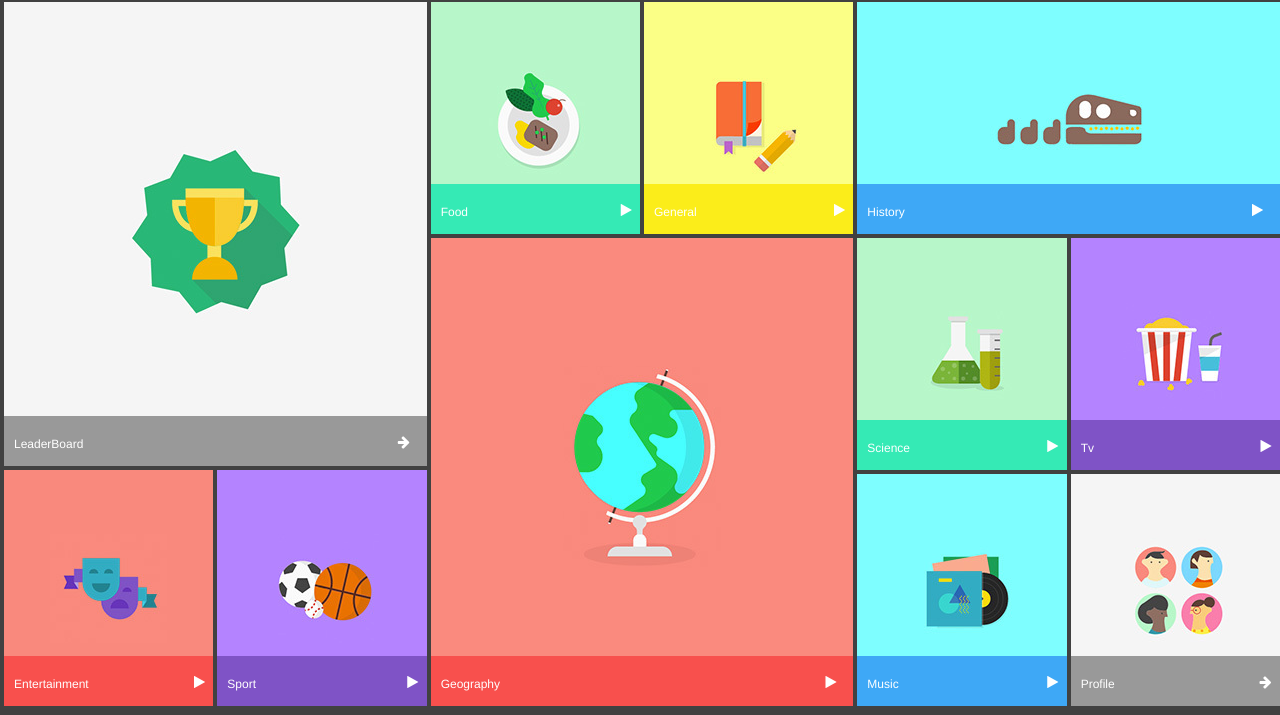
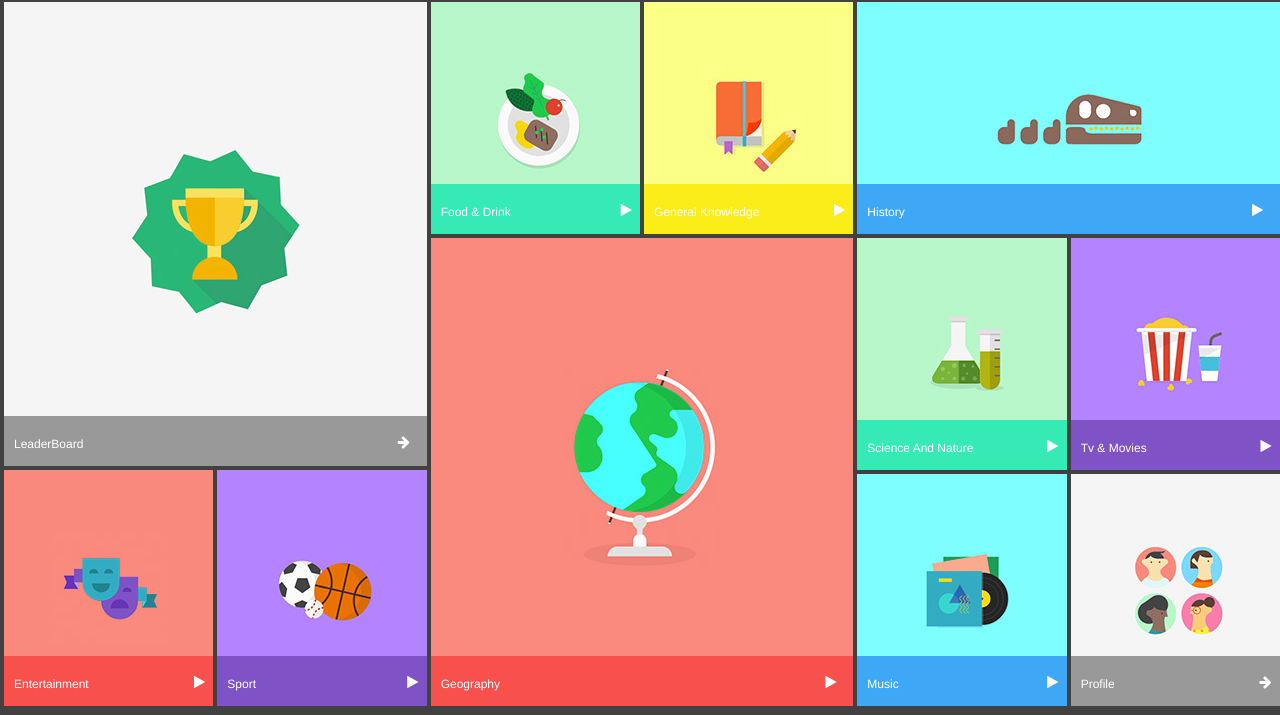
Before and after one commit to stephds01/Semaine6-SimplonLine, a plain HTML site: page maquette/index.html in a window 1280 px wide. Shown: the part 85-800 px from the top of the page. Drawn offline with nearby package versions, Linux system fonts and the light colour scheme.

Commit message:
Modification des titres des blocs

```diff
--- a/maquette/index.html
+++ b/maquette/index.html
@@ -63,7 +63,7 @@
                                 <div class="food marge box little">
                                     <img src="images/food.png" alt="food" />
                                     <div class="lien">
-                                        <a href="#"><h6>food</h6>
+                                        <a href="#"><h6>food & Drink</h6>
                                         <p><i class="fa fa-play"></i></p></a>
                                     </div>
                                 </div>
@@ -72,7 +72,7 @@
                                 <div class="general marge box little">
                                     <img src="images/general.png" alt="general" />
                                     <div class="lien">
-                                    <a href="#"><h6>general</h6>
+                                    <a href="#"><h6>general knowledge</h6>
                                         <p><i class="fa fa-play"></i></p></a>
                                     </div>
                                 </div>
@@ -104,7 +104,7 @@
                                 <div class="science marge box little">
                                     <img src="images/science.png" alt="science" />
                                     <div class="lien">
-                                        <a href="#"><h6>science</h6>
+                                        <a href="#"><h6>science and nature</h6>
                                         <p><i class="fa fa-play"></i></p></a>
                                     </div>
 
@@ -114,7 +114,7 @@
                                 <div class="tv marge box little">
                                     <img src="images/tv.png" alt="tv" />
                                     <div class="lien">
-                                        <a href="#"><h6>Tv</h6>
+                                        <a href="#"><h6>Tv & movies</h6>
                                         <p><i class="fa fa-play"></i></p></a>
                                     </div>
 
```
